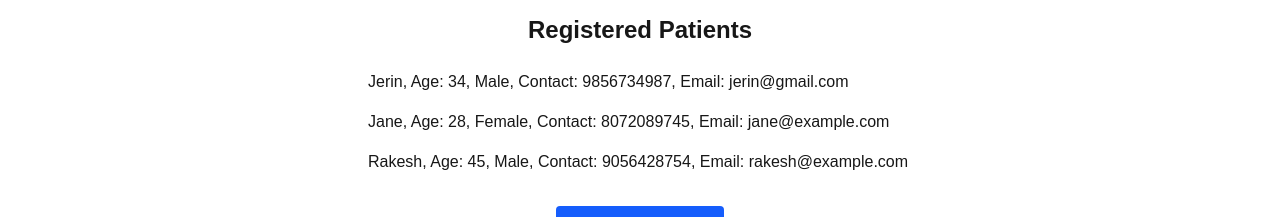
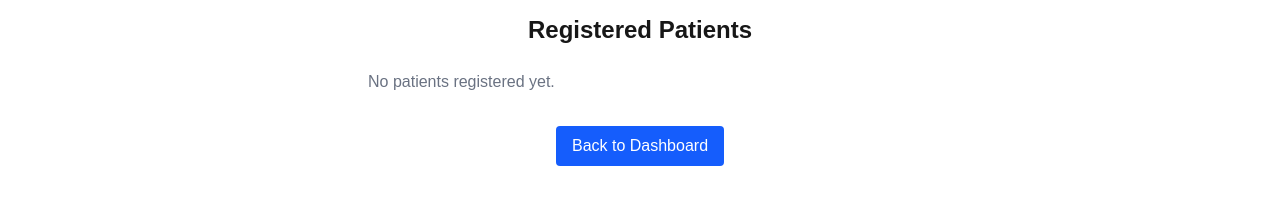
Before and after one commit to Sherlin-S/patient-track-website, a Next.js app: page /patients in a window 1280 px wide. Shown: the part 211-428 px from the top of the page. Built offline with nearby package versions, Linux system fonts and the light colour scheme.

Commit message:
Update patients.js

```diff
--- a/src/pages/patients.js
+++ b/src/pages/patients.js
@@ -1,7 +1,18 @@
+"use client";
+import { useEffect, useState } from "react";
 import Image from "next/image";
 import Link from "next/link";
 
 export default function PatientsPage() {
+  const [patients, setPatients] = useState([]);
+
+  useEffect(() => {
+    const stored = localStorage.getItem("patients");
+    if (stored) {
+      setPatients(JSON.parse(stored));
+    }
+  }, []);
+
   return (
     <div>
       <header>
@@ -27,9 +38,22 @@ export default function PatientsPage() {
         <h2 className="text-2xl font-semibold mb-6">Registered Patients</h2>
 
         <div className="space-y-4 text-left">
-          <p>Jerin, Age: 34, Male, Contact: 9856734987, Email: jerin@gmail.com</p>
-          <p>Jane, Age: 28, Female, Contact: 8072089745, Email: jane@example.com</p>
-          <p>Rakesh, Age: 45, Male, Contact: 9056428754, Email: rakesh@example.com</p>
+          {patients.length === 0 ? (
+            <p className="text-gray-500">No patients registered yet.</p>
+          ) : (
+            patients.map((patient, index) => (
+              <div
+                key={index}
+                className="bg-white p-4 rounded shadow border border-gray-200"
+              >
+                <p><strong>Name:</strong> {patient.fullname}</p>
+                <p><strong>Age:</strong> {patient.age}</p>
+                <p><strong>Gender:</strong> {patient.gender}</p>
+                <p><strong>Contact:</strong> {patient.contact}</p>
+                <p><strong>Email:</strong> {patient.email}</p>
+              </div>
+            ))
+          )}
         </div>
 
         <div className="mt-8">
@@ -45,7 +69,6 @@ export default function PatientsPage() {
         <p>© 2025 PatientTrack. Built with care for better care.</p>
       </footer>
 
-      {/* ✅ Scoped CSS for the logo image */}
       <style jsx>{`
         .logo img {
           height: 48px;
```
